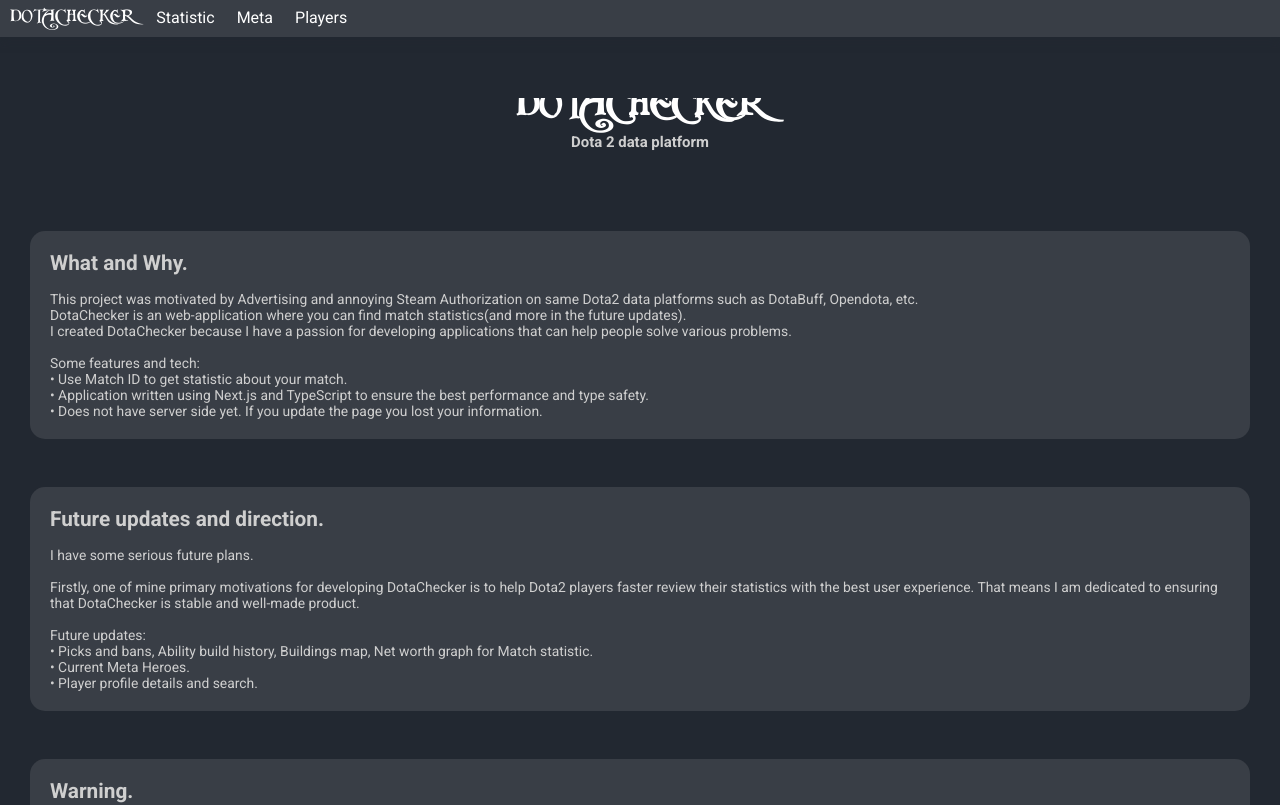
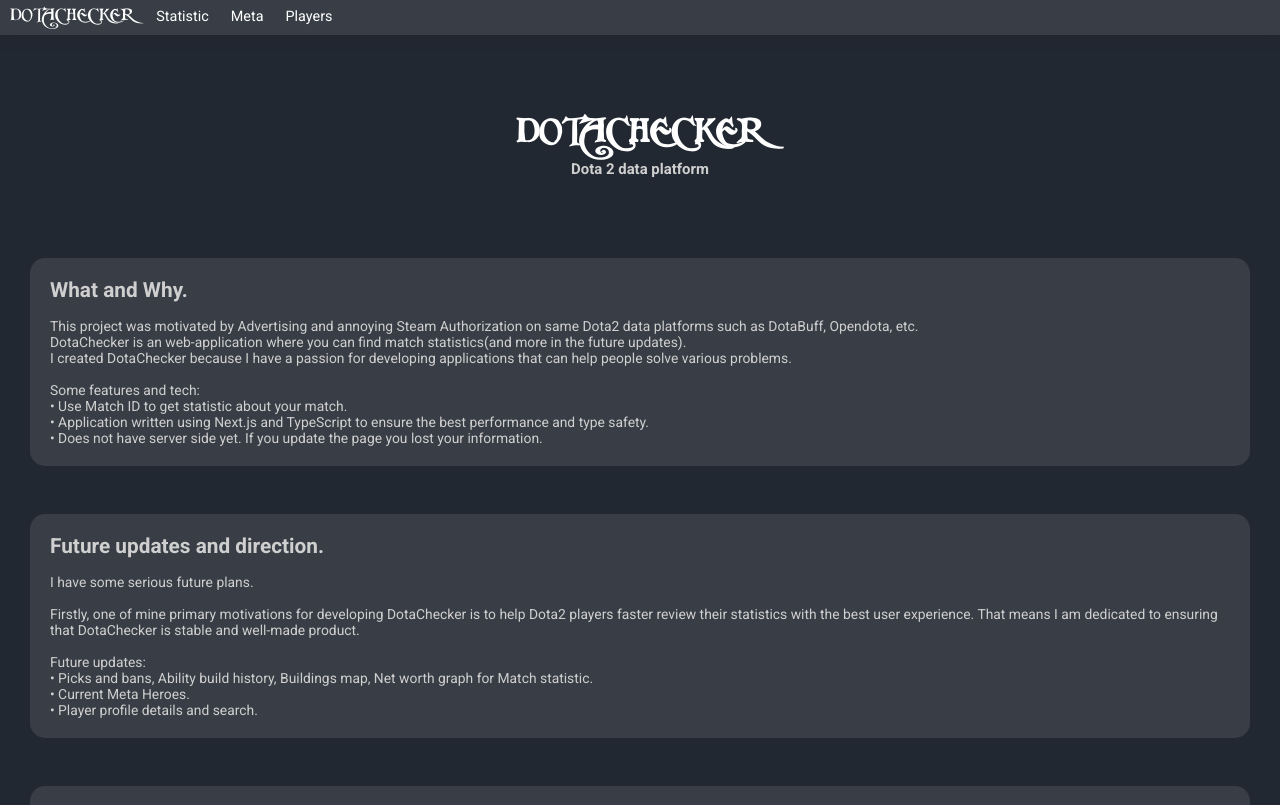
Before and after one commit to BazyshynAnton/DotaProChecker, a Next.js app: page / in a window 1280 px wide. Shown: the top 805 px of the page. Built offline with nearby package versions, Linux system fonts and the light colour scheme.

Commit message:
home-page logo issue

```diff
--- a/src/styles/header/Header.module.scss
+++ b/src/styles/header/Header.module.scss
@@ -1,5 +1,6 @@
 @import "../scss/mixins/fonts.scss";
 @import "../scss/variables/colors.scss";
+@import "../scss/mixins/fontsize.scss";
 
 .headerContainer {
   position: fixed;
@@ -20,7 +21,7 @@
 .headerLink,
 .activeHeaderLink {
   padding: 3px;
-  font-size: 1rem;
+  @include adaptive-font(0.7, 1, 120);
   font-weight: 400;
   color: $white;
   cursor: pointer;
--- a/src/styles/home/Home.module.scss
+++ b/src/styles/home/Home.module.scss
@@ -4,19 +4,20 @@
 @import "../scss/mixins/fontsize.scss";
 
 .homeWrapper {
-  margin-top: 5.5rem;
+  margin-top: 5rem;
   padding: 10px 0px;
   width: 100%;
   height: 100%;
 
   h1 {
-    text-align: center;
-    display: inline-block;
+    display: inline-flex;
+    justify-content: center;
+    align-items: flex-end;
     width: 100%;
-    height: 100%;
+    height: 70px;
     @include FontFolkard;
     color: $white;
-    @include adaptive-font(1, 2.5, 120);
+    font-size: 2.5rem;
     text-transform: uppercase;
 
     animation-name: left-to-right;
@@ -71,6 +72,19 @@
   @include adaptive-font(0.7, 0.95, 120);
 }
 
+@media (max-width: 1920px) {
+  .homeWrapper {
+    h1 {
+      @include adaptive-font(1, 2.5, 120);
+    }
+  }
+}
+@media (max-width: 1000px) {
+  .homeWrapper {
+    margin-top: 3rem;
+  }
+}
+
 @media (max-width: 535px) {
   .homeWrapper__description__whatAndWhy {
     margin-top: 3rem;
```
